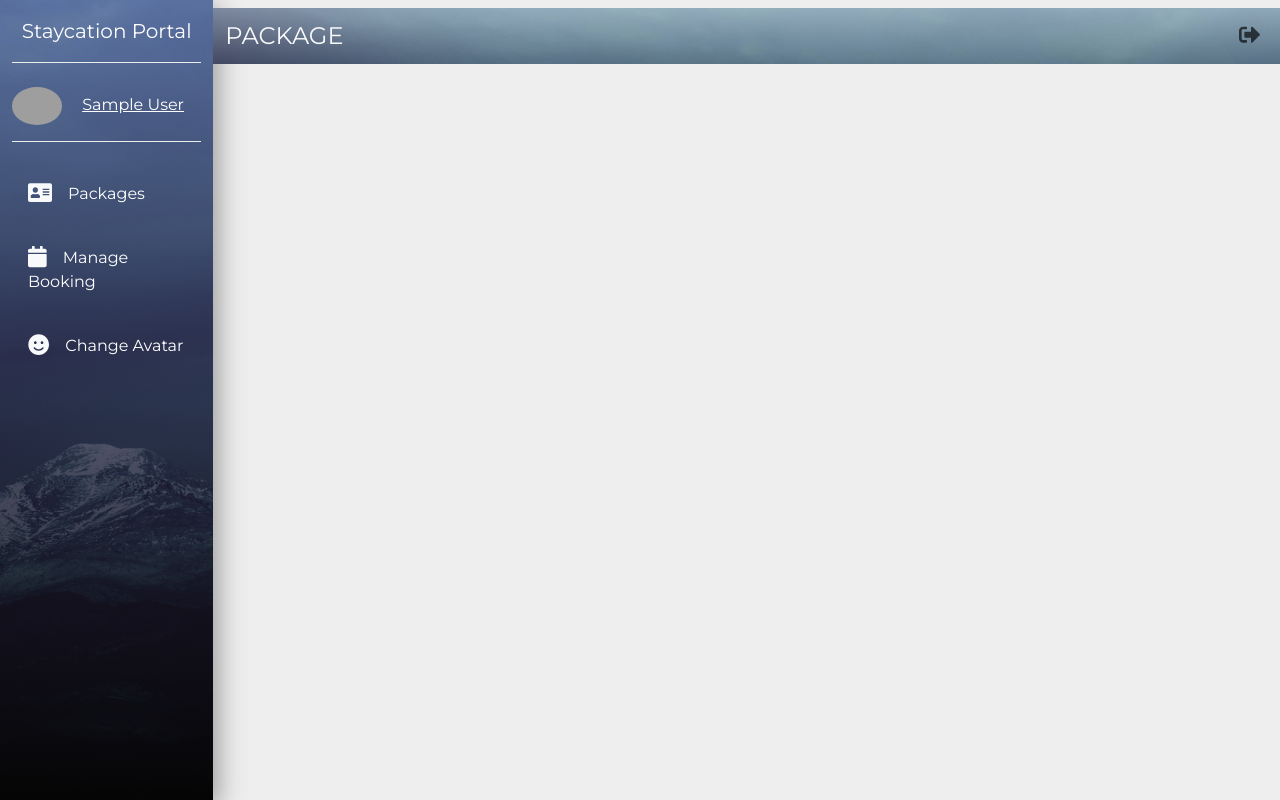
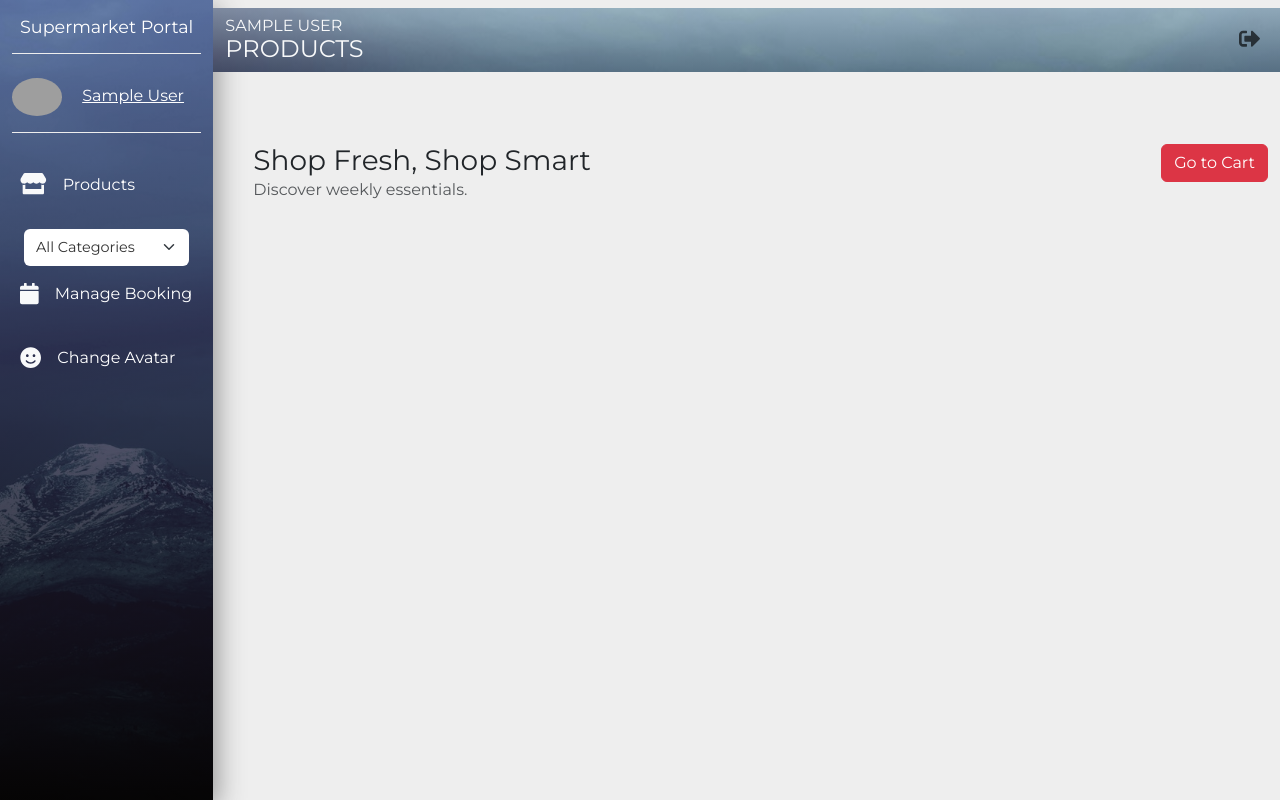
Before and after one commit to ahmedhus1984/ict239, a Flask app: page / in a window 1280 px wide. Run offline with Flask 2, Linux system fonts and the light colour scheme; the visitor is signed in with stand-in values (Sample User, id 1); data that the repository does not hold is empty; some libraries are stand-ins or nearby versions; grey boxes are pictures that could not be loaded.

Commit message:
question 1(a) almost complete, need redirections for add to cart buttons, login to buy button, clear button when a category is selected

```diff
--- a/__init__.py
+++ b/__init__.py
@@ -18,6 +18,7 @@ def create_app():
     login_manager.init_app(app)
     login_manager.login_view = 'auth.login'
     login_manager.login_message = "Please login or register first to get an account."
+    login_manager.login_message_category = "warning"
     return app, db, login_manager
 
 app, db, login_manager = create_app()
--- a/app.py
+++ b/app.py
@@ -12,9 +12,9 @@ from werkzeug.security import generate_password_hash
 from controllers.dashboard import dashboard
 from controllers.auth import auth
 from controllers.bookController import booking
-from controllers.packageController import package
+from controllers.productController import product
 
-from models.package import Package
+from models.product import Product
 from models.book import Booking
 from models.users import User
 from models.forms import BookForm
@@ -30,7 +30,7 @@ import os
 app.register_blueprint(dashboard)
 app.register_blueprint(auth)
 app.register_blueprint(booking)
-app.register_blueprint(package)
+app.register_blueprint(product)
 
 @app.template_filter('formatdate') # use this name
 def format_date(value, format="%#d/%m/%Y"):
@@ -71,11 +71,17 @@ def upload():
                 for item in list(dict_reader):
                     pwd = generate_password_hash(item['password'], method='sha256')
                     User.createUser(email=item['email'], password=pwd, name=item['name'])
-            elif datatype == "Package":
+            elif datatype == "Product":
                 for item in list(dict_reader):
-                    Package.createPackage(hotel_name=item['hotel_name'], duration=int(item['duration']),
-                        unit_cost=float(item['unit_cost']), image_url=item['image_url'],
-                        description=item['description'])
+                    Product.createProduct(
+                      name=item['name'],
+                      category=item['category'],
+                      special_price=float(item['special_price']),
+                      usual_price=float(item['usual_price']),
+                      stock_qty=int(item['stock_qty']),
+                      image_url=item['image_url'],
+                      description=item['description']
+                      )
             elif datatype == "Booking":
                 for item in list(dict_reader):
                     existing_user = User.getUser(email=item['customer'])
--- a/assets/css/custom.css
+++ b/assets/css/custom.css
@@ -144,3 +144,34 @@ tr {
 }
 
 /* end of cards */
+
+
+/* --- Sidebar overflow fixes --- */
+.sidebar .nav-link {
+    white-space: nowrap;
+    overflow: hidden;
+    text-overflow: ellipsis;
+}
+
+.sidebar .navbar-brand {
+    font-size: 1.1rem;
+    padding-left: 0.5rem;
+    padding-right: 0.5rem;
+    white-space: normal;
+    line-height: 1.2;
+}
+
+/* --- Category dropdown in sidebar --- */
+.sidebar select.form-select {
+    width: 100%;
+    max-width: 100%;
+    font-size: 0.9rem;
+    padding: 0.5rem 1.75rem 0.5rem 0.75rem;
+    background-color: #fff;
+    border: none;
+    border-radius: 6px;
+    color: #333;
+    text-overflow: ellipsis;
+    white-space: nowrap;
+    overflow: hidden;
+}
--- a/controllers/auth.py
+++ b/controllers/auth.py
@@ -34,7 +34,7 @@ def login():
             if check_user:
                 if check_password_hash(check_user['password'], form.password.data):
                     login_user(check_user)
-                    return redirect(url_for('packageController.packages'))
+                    return redirect(url_for('productController.products'))
                 else:
                     form.password.errors.append("User Password Not Correct")
             else:
@@ -45,7 +45,7 @@ def login():
 @login_required
 def logout():
     logout_user()
-    return redirect(url_for('packageController.packages'))
+    return redirect(url_for('productController.products'))
 
 # Load the current user if any
 @login_manager.user_loader
--- a/controllers/packageController.py
+++ /dev/null
@@ -1,20 +0,0 @@
-from flask_login import login_user, login_required, logout_user, current_user
-from flask import Blueprint, request, redirect, render_template, url_for
-
-from models.forms import BookForm
-
-from models.users import User
-from models.package import Package
-
-package = Blueprint('packageController', __name__)
-
-@package.route('/')
-@package.route('/packages')
-def packages():
-    all_packages = Package.getAllPackages()
-    return render_template('packages.html', panel="Package", all_packages=all_packages)
-
-@package.route("/viewPackageDetail/<hotel_name>")
-def viewPackageDetail(hotel_name):
-    the_package = Package.getPackage(hotel_name=hotel_name)
-    return render_template('packageDetail.html', panel="Package Detail", package=the_package)
--- /dev/null
+++ b/controllers/productController.py
@@ -0,0 +1,40 @@
+from flask import Blueprint, request, render_template, redirect, url_for, flash
+from flask_login import login_required, current_user
+from models.product import Product
+
+product = Blueprint('productController', __name__)
+
+
+@product.route('/')
+@product.route('/products')
+def products():
+    selected_category = request.args.get("category", "All Categories")
+
+    if selected_category == "All Categories":
+        all_products = Product.getAllProducts()
+    else:
+        all_products = Product.objects(category=selected_category)
+
+    categories = Product.objects().distinct("category")
+
+    return render_template(
+        'products.html',
+        panel="Products",
+        all_products=all_products,
+        categories=categories,
+        selected_category=selected_category
+    )
+
+
+@product.route("/viewProductDetail/<name>")
+def viewProductDetail(name):
+    the_product = Product.getProduct(name=name)
+    return render_template('productDetail.html', panel="Product Detail", product=the_product)
+
+@product.route("/cart")
+@login_required
+def cart():
+    if current_user.email == "admin@abc.com":
+        flash("Admins are not allowed to purchase items.", "warning")
+        return redirect(url_for('productController.products'))
+    return redirect(url_for('changeAvatar'))  # or wherever your cart page lives
--- a/templates/base.html
+++ b/templates/base.html
@@ -31,7 +31,7 @@
         <div class="row">
           <!-- sidebar -->
           <div class="col-xl-2 col-lg-3 col-md-4 sidebar fixed-top">
-            <a href="#" class="navbar-brand text-white d-block mx-auto text-center py-3 mb-4 bottom-border">Staycation
+            <a href="#" class="navbar-brand text-white d-block mx-auto text-center py-3 mb-4 bottom-border">Supermarket
               Portal</a>
             {% if current_user.is_authenticated %}
             <div class="bottom-border pb-3">
@@ -48,26 +48,30 @@
             </div>
             {% endif %}
               <ul class="navbar-nav flex-column mt-4">
+                <!-- Products (visible to everyone) -->
+                <li class="nav-item"><a href="/products" class="nav-link text-white py-3 px-2  mb-2 sidebar-link"><i
+                      class="fas fa-store text-light fa-lg me-3"></i>Products</a></li>
+
+                <!-- Slot for the category dropdown (only pages that fill it will show it) -->
+                {% block sidebar_extra %}{% endblock %}
+
                 {% if not current_user.is_authenticated %}
-              <li class="nav-item"><a href="/login" class="nav-link text-white p-3 mb-2 sidebar-link"><i
+                <li class="nav-item"><a href="/login" class="nav-link text-white py-3 px-2 mb-2 sidebar-link"><i
                       class="fas fa-home text-light fa-lg me-3"></i>Login</a></li>
-              <li class="nav-item"><a href="/register" class="nav-link text-white p-3 mb-2 sidebar-link"><i
+                <li class="nav-item"><a href="/register" class="nav-link text-white py-3 px-2 mb-2 sidebar-link"><i
                       class="fas fa-user text-light fa-lg me-3"></i>Register</a></li>
                 {% endif %}
-              <li class="nav-item"><a href="/packages" class="nav-link text-white p-3 mb-2 sidebar-link"><i
-                    class="fas fa-address-card text-light fa-lg me-3"></i>Packages</a></li>
 
                 {% if current_user.email == "admin@abc.com" %}
-              <li class="nav-item"><a href="/trend_chart" class="nav-link text-white p-3 mb-2 sidebar-link"><i
+                <li class="nav-item"><a href="/trend_chart" class="nav-link text-white py-3 px-2 mb-2 sidebar-link"><i
                       class="fas fa-chart-area text-light fa-lg me-3"></i>Dashboard</a></li>
-              <li class="nav-item"><a href="/upload" class="nav-link text-white p-3 mb-2 sidebar-link"><i
+                <li class="nav-item"><a href="/upload" class="nav-link text-white py-3 px-2 mb-2 sidebar-link"><i
                       class="fas fa-cloud-upload-alt text-light fa-lg me-3"></i>Upload</a></li>
-
                 {% else %}
                   {% if current_user.is_authenticated %}
-              <li class="nav-item"><a href="/manageBooking" class="nav-link text-white p-3 mb-2 sidebar-link"><i
+                  <li class="nav-item"><a href="/manageBooking" class="nav-link text-white py-3 px-2 mb-2 sidebar-link"><i
                         class="fas fa-calendar text-light fa-lg me-3"></i>Manage Booking</a></li>
-              <li class="nav-item"><a href="/changeAvatar" class="nav-link text-white p-3 mb-2 sidebar-link"><i
+                  <li class="nav-item"><a href="/changeAvatar" class="nav-link text-white py-3 px-2 mb-2 sidebar-link"><i
                         class="fas fa-smile text-light fa-lg me-3"></i>Change Avatar</a></li>
                   {% endif %}
                 {% endif %}
@@ -80,6 +84,15 @@
           <div class="col-xl-10 col-lg-9 col-md-8 ms-auto bg-info fixed-top py-2 top-navbar">
             <div class="row align-items-center">
               <div class="col-md-4">
+                  <h6 class="text-light text-uppercase mb-0">
+                    {% if current_user.is_authenticated and current_user.email == "admin@abc.com" %}
+                      {{ current_user.name }}'s Workspace
+                    {% elif current_user.is_authenticated %}
+                      {{ current_user.name }}
+                    {% else %}
+                      Guest
+                    {% endif %}
+                  </h6>
                 <h4 class="text-light text-uppercase mb-0">{{ panel }}</h4>
               </div>
 
@@ -130,6 +143,16 @@
           <div class="row pt-md-5 ms-md-3 mt-md-3 mb-5">
             <!-- <div class="col-xl-4 col-sm-4 p-2">
                     <div class="card card-common"> -->
+            {% with messages = get_flashed_messages(with_categories=true) %}
+                        {% if messages %}
+                          {% for category, message in messages %}
+                            <div class="alert alert-{{ category }} alert-dismissible fade show" role="alert">
+                              {{ message }}
+                              <button type="button" class="btn-close" data-bs-dismiss="alert" aria-label="Close"></button>
+                            </div>
+                          {% endfor %}
+                        {% endif %}
+                      {% endwith %}
             {% block mainblock %}
             {% endblock %}
             <!-- </div>
--- a/templates/packages.html
+++ /dev/null
@@ -1,26 +0,0 @@
-{% extends "base.html" %}
-
-<body>
-
-  {% block mainblock %}
-
-  {% for package in all_packages %}
-  <!-- {{ package|pprint }} -->
-  <div class="col-xl-4 col-md-6 col-sm-12 p-2">
-    <div class="card card-common h-100">
-      <div class="bg-image hover-overlay ripple" data-mdb-ripple-color="light">
-        <img src="{{package.image_url}}" class="img-fluid" />
-        <a href="#!">
-          <div class="mask" style="background-color: rgba(251, 251, 251, 0.15);"></div>
-        </a>
-      </div>
-      <div class="card-body">
-        <h5 class="card-title">{{package.hotel_name}}</h5>
-        <p class="card-text">{{package.description}}</p>
-        <a href="/viewPackageDetail/{{package.hotel_name}}" class="btn btn-primary">Details</a>
-        <a href="/view?hotel_name='{{package.hotel_name}}'" class="btn btn-primary">Book</a>
-      </div>
-    </div>
-  </div>
-  {% endfor %}
-  {% endblock %}
--- /dev/null
+++ b/templates/products.html
@@ -0,0 +1,67 @@
+{% extends "base.html" %}
+
+{% block sidebar_extra %}
+<li class="nav-item mt-2" style="padding-left: 0.75rem; padding-right: 0.75rem;">
+  <select class="form-select" onchange="filterByCategory(this.value)">
+    <option value="All Categories"
+      {% if selected_category == "All Categories" %}selected{% endif %}>
+      All Categories
+    </option>
+    {% for cat in categories %}
+    <option value="{{ cat }}" {% if selected_category == cat %}selected{% endif %}>
+      {{ cat }}
+    </option>
+    {% endfor %}
+  </select>
+</li>
+
+<script>
+  function filterByCategory(category) {
+    const url = new URL(window.location.href);
+    if (category === "All Categories") {
+      url.searchParams.delete("category");
+    } else {
+      url.searchParams.set("category", category);
+    }
+    window.location.href = url.toString();
+  }
+</script>
+{% endblock %}
+
+{% block mainblock %}
+
+<div class="d-flex justify-content-between align-items-start mb-4">
+  <div>
+    <h3 class="mb-0">Shop Fresh, Shop Smart</h3>
+    <p class="text-muted mb-0">Discover weekly essentials.</p>
+  </div>
+  <div>
+    <a href="/cart" class="btn btn-danger">Go to Cart</a>
+  </div>
+</div>
+
+{% for product in all_products %}
+<div class="col-xl-4 col-md-6 col-sm-12 p-2">
+  <div class="card card-common h-100">
+    <div class="bg-image hover-overlay ripple" data-mdb-ripple-color="light">
+      <img src="{{ product.image_url }}" class="img-fluid" />
+      <a href="#!">
+        <div class="mask" style="background-color: rgba(251, 251, 251, 0.15);"></div>
+      </a>
+    </div>
+    <div class="card-body">
+      <small class="text-muted">{{ product.category }}</small>
+      <h5 class="card-title">{{ product.name }}</h5>
+      <p class="card-text">{{ product.description }}</p>
+      <p class="mb-2">
+        <strong class="text-danger">Special: ${{ "%.2f"|format(product.special_price) }}</strong><br>
+        <small class="text-muted">Usual: <s>${{ "%.2f"|format(product.usual_price) }}</s></small>
+      </p>
+      <a href="/viewProductDetail/{{ product.name }}" class="btn btn-primary btn-sm">Details</a>
+      <a href="/view?name={{ product.name }}" class="btn btn-primary btn-sm">Add to Cart</a>
+    </div>
+  </div>
+</div>
+{% endfor %}
+
+{% endblock %}
--- a/templates/upload.html
+++ b/templates/upload.html
@@ -18,6 +18,7 @@
                   <option value="Users">Users</option>
                   <option value="Package">Package</option>
                   <option value="Booking">Booking</option>
+                  <option value="Product">Product</option>
                 </select>
                 </div>
                 <input class="upload" id='upload' name='file' type='file' accept='.csv' required>
```
Also changed, not shown: assets/js/products.csv (added, +106 -0 lines), models/package.py (+8 -1 lines), models/product.py (added, +34 -0 lines), templates/login.html (+0 -9 lines), templates/packageDetail.html (deleted, +0 -24 lines), templates/productDetail.html (added, +27 -0 lines), templates/register.html (+0 -9 lines). Lines whose indentation alone changed are shown as unchanged.
